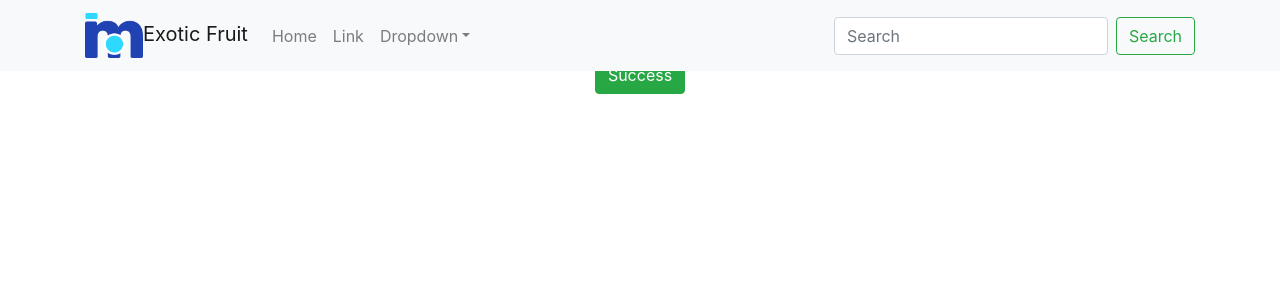
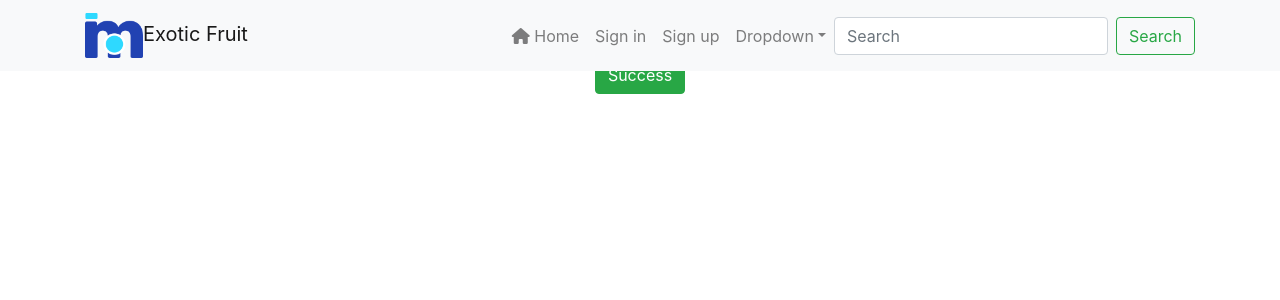
Before and after one commit to ajorgensen89/moments, a React (Create React App) app: page / in a window 1280 px wide. Shown: the top 300 px of the page. Built offline with nearby package versions, Linux system fonts and the light colour scheme.

Commit message:
navbar changes and font awesome

```diff
--- a/public/index.html
+++ b/public/index.html
@@ -7,6 +7,10 @@
   <meta name="viewport" content="width=device-width, initial-scale=1" />
   <meta name="theme-color" content="#000000" />
   <meta name="description" content="Web site created using create-react-app" />
+
+  <!--Font Awesome-->
+  <script src="https://kit.fontawesome.com/f26ba66020.js" crossorigin="anonymous"></script>
+
   <link rel="apple-touch-icon" href="%PUBLIC_URL%/logo192.png" />
   <!--
       manifest.json provides metadata used when your web app is installed on a
--- a/src/components/NavBar.js
+++ b/src/components/NavBar.js
@@ -7,12 +7,13 @@ import logo from '../assets/logo.png'
 const NavBar = () => {
     return <Navbar bg="light" expand="md" fixed="top">
         <Container>
-            <Navbar.Brand href="#home"><img src={logo} alt="logo" height="45" />Exotic Fruit</Navbar.Brand>
+            <Navbar.Brand><img src={logo} alt="logo" height="45" />Exotic Fruit</Navbar.Brand>
             <Navbar.Toggle aria-controls="basic-navbar-nav" />
             <Navbar.Collapse id="basic-navbar-nav">
-                <Nav className="mr-auto">
-                    <Nav.Link href="#home">Home</Nav.Link>
-                    <Nav.Link href="#link">Link</Nav.Link>
+                <Nav className="ml-auto">
+                    <Nav.Link><i className="fas fa-home"></i> Home</Nav.Link>
+                    <Nav.Link>Sign in</Nav.Link>
+                    <Nav.Link>Sign up</Nav.Link>
                     <NavDropdown title="Dropdown" id="basic-nav-dropdown">
                         <NavDropdown.Item href="#action/3.1">Action</NavDropdown.Item>
                         <NavDropdown.Item href="#action/3.2">Another action</NavDropdown.Item>
```
